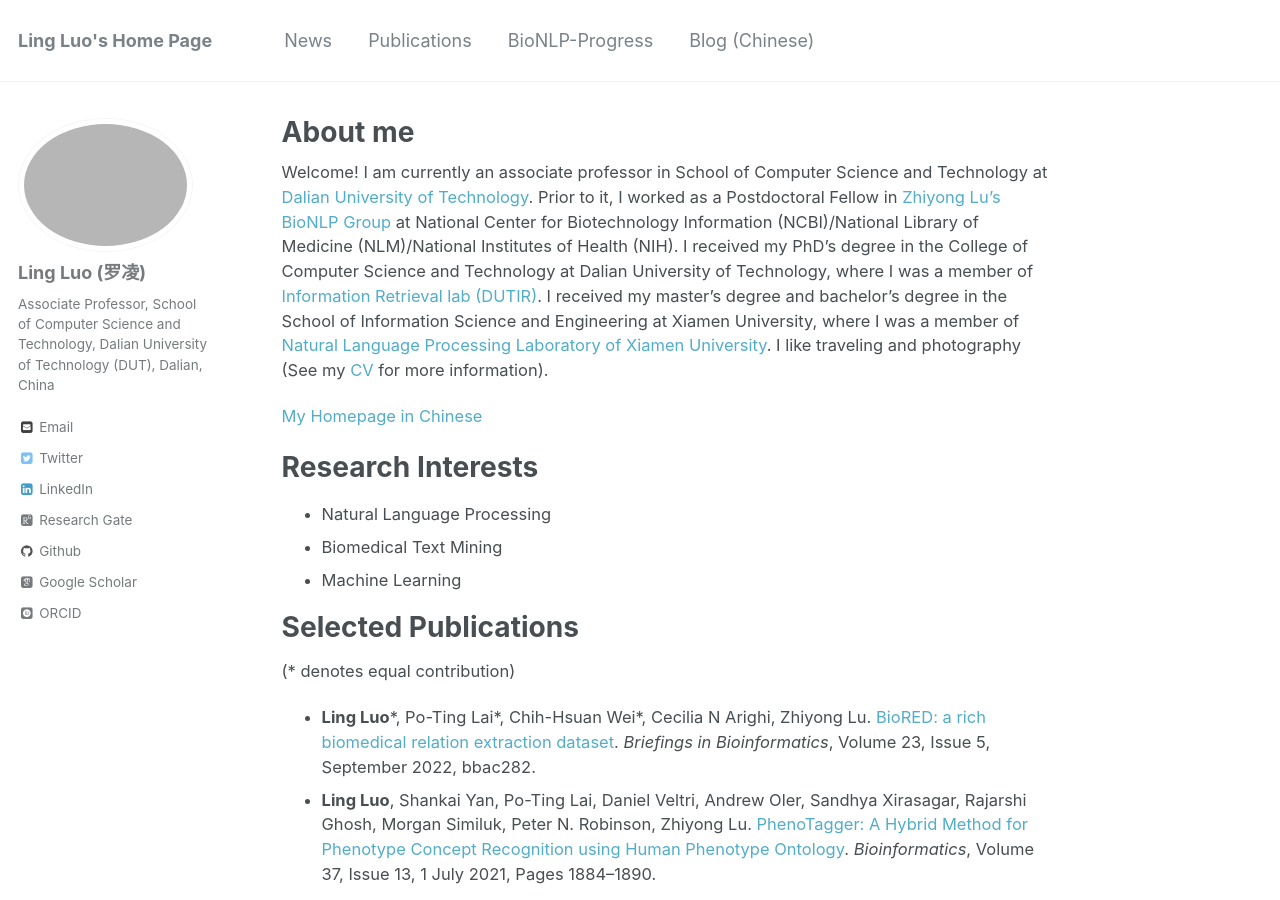
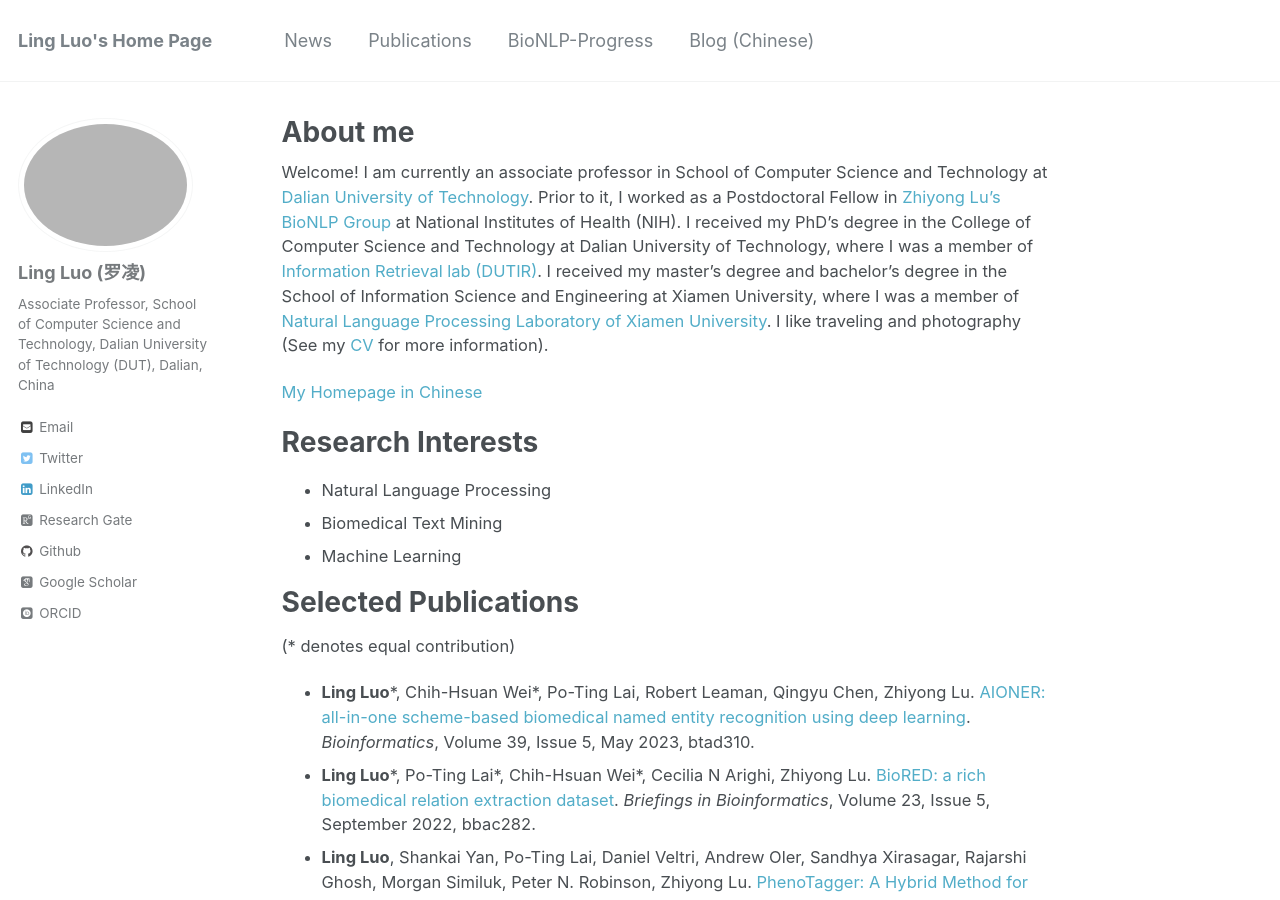
Before and after one commit to lingluodlut/lingluodlut.github.io, a Jekyll site: the page built from _pages/about.md, in a window 1280 px wide and 900 px high. Built offline with Jekyll 4.4.1, drawn with Linux system fonts in a browser that asks for light colours; some web fonts are replaced.

Commit message:
Add files via upload

```diff
--- a/_pages/about.md
+++ b/_pages/about.md
@@ -8,7 +8,7 @@ redirect_from:
   - /about.html
 ---
 Welcome! I am currently an associate professor in School of Computer Science and Technology at [Dalian University of Technology](https://en.dlut.edu.cn/).
-Prior to it, I worked as a Postdoctoral Fellow in [Zhiyong Lu’s BioNLP Group](https://www.ncbi.nlm.nih.gov/research/bionlp/) at National Center for Biotechnology Information (NCBI)/National Library of Medicine (NLM)/National Institutes of Health (NIH). I received my PhD's degree in the College of Computer Science and Technology at Dalian University of Technology, where I was a member of [Information Retrieval lab (DUTIR)](http://ir.dlut.edu.cn/). I received my master's degree and bachelor's degree in the School of Information Science and Engineering at Xiamen University, where I was a member of [Natural Language Processing Laboratory of Xiamen University](http://nlp.xmu.edu.cn/). I like traveling and photography (See my [CV](http://lingluodlut.github.io/files/CV-LingLuo-github-latest.pdf) for more information).
+Prior to it, I worked as a Postdoctoral Fellow in [Zhiyong Lu’s BioNLP Group](https://www.ncbi.nlm.nih.gov/research/bionlp/) at National Institutes of Health (NIH). I received my PhD's degree in the College of Computer Science and Technology at Dalian University of Technology, where I was a member of [Information Retrieval lab (DUTIR)](http://ir.dlut.edu.cn/). I received my master's degree and bachelor's degree in the School of Information Science and Engineering at Xiamen University, where I was a member of [Natural Language Processing Laboratory of Xiamen University](http://nlp.xmu.edu.cn/). I like traveling and photography (See my [CV](http://lingluodlut.github.io/files/CV-LingLuo-github-latest.pdf) for more information).
 
 [My Homepage in Chinese](http://faculty.dlut.edu.cn/luoling/zh_CN/index.htm)
 
@@ -24,6 +24,7 @@ Research Interests
 Selected Publications
 =====
 (\* denotes equal contribution)
+- **Ling Luo**\*, Chih-Hsuan Wei\*, Po-Ting Lai, Robert Leaman, Qingyu Chen, Zhiyong Lu. [AIONER: all-in-one scheme-based biomedical named entity recognition using deep learning](https://doi.org/10.1093/bioinformatics/btad310). *Bioinformatics*, Volume 39, Issue 5, May 2023, btad310.
 - **Ling Luo**\*, Po-Ting Lai\*, Chih-Hsuan Wei\*, Cecilia N Arighi, Zhiyong Lu. [BioRED: a rich biomedical relation extraction dataset](https://doi.org/10.1093/bib/bbac282). *Briefings in Bioinformatics*, Volume 23, Issue 5, September 2022, bbac282.
 - **Ling Luo**, Shankai Yan, Po-Ting Lai, Daniel Veltri, Andrew Oler, Sandhya Xirasagar, Rajarshi Ghosh, Morgan Similuk, Peter N. Robinson, Zhiyong Lu. [PhenoTagger: A Hybrid Method for Phenotype Concept Recognition using Human Phenotype Ontology](https://doi.org/10.1093/bioinformatics/btab019). *Bioinformatics*, Volume 37, Issue 13, 1 July 2021, Pages 1884–1890.
 - **Ling Luo**, Zhihao Yang, Pei Yang, Yin Zhang, Lei Wang, Hongfei Lin and Jian Wang. [An attention-based BiLSTM-CRF approach to document-level chemical named entity recognition](https://doi.org/10.1093/bioinformatics/btx761). *Bioinformatics*, Volume 34, Issue 8, 15 April 2018, Pages 1381–1388.
```
